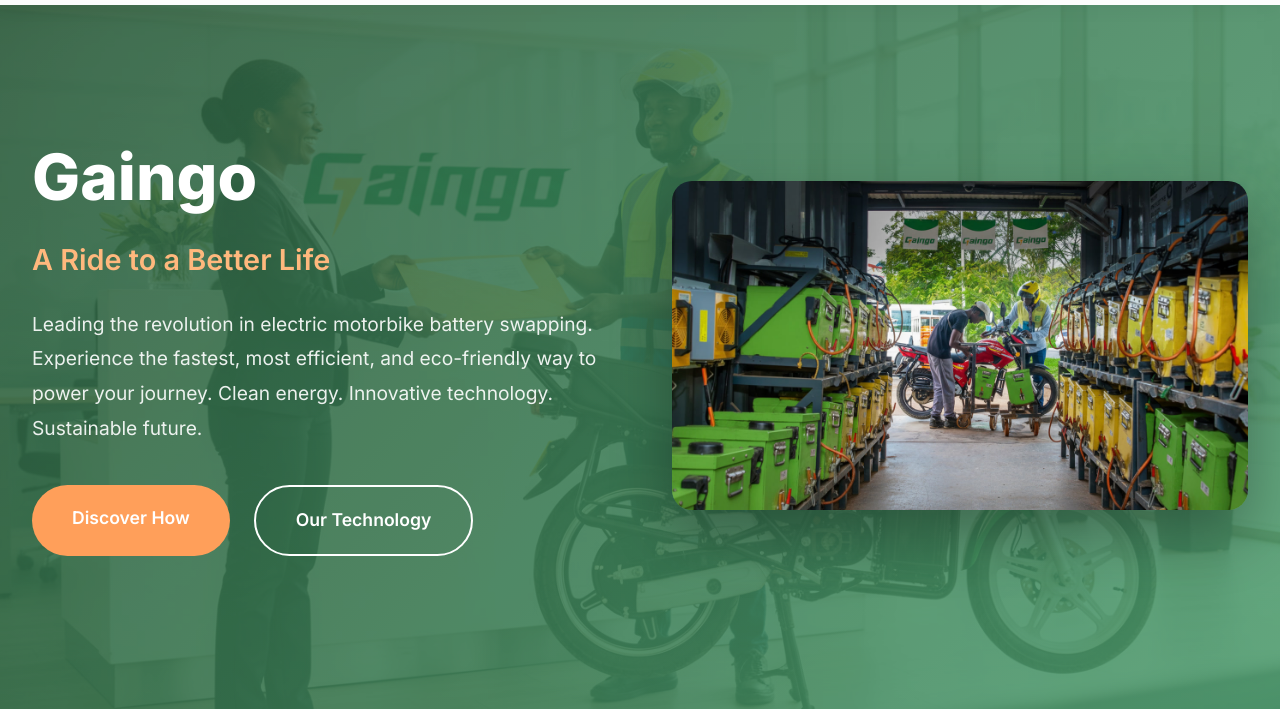
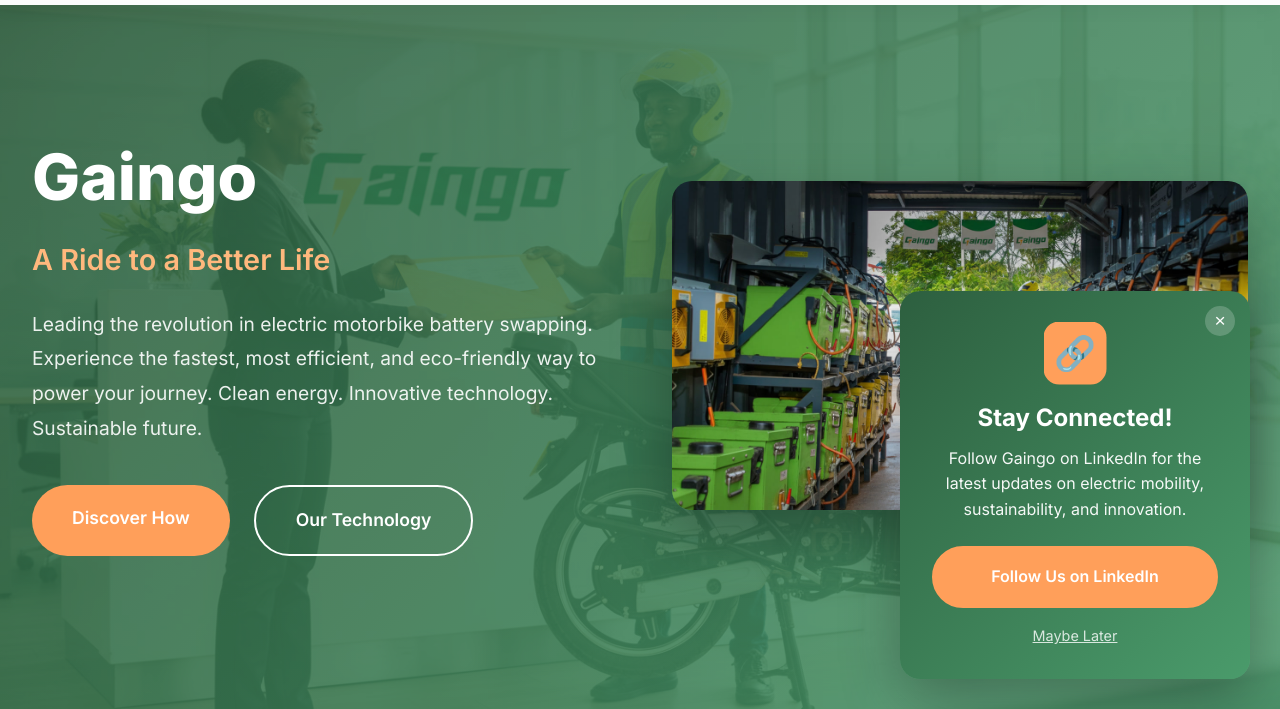
Before and after one commit to ErnestKapesa/gaingo, a plain HTML site: page index.html in a window 1280 px wide. Shown: the part 91-800 px from the top of the page. Drawn offline with Linux system fonts and the light colour scheme.

Commit message:
Add contact details and LinkedIn popup with animation

```diff
--- a/index.html
+++ b/index.html
@@ -531,6 +531,123 @@
             color: rgba(255, 255, 255, 0.6);
         }
 
+        /* LinkedIn Popup */
+        .linkedin-popup {
+            position: fixed;
+            bottom: -300px;
+            right: 30px;
+            width: 350px;
+            background: linear-gradient(135deg, var(--primary-green), var(--light-green));
+            border-radius: 20px;
+            padding: 2rem;
+            box-shadow: 0 20px 60px rgba(0, 0, 0, 0.3);
+            z-index: 10000;
+            transition: bottom 0.6s cubic-bezier(0.68, -0.55, 0.265, 1.55);
+            color: var(--white);
+        }
+
+        .linkedin-popup.show {
+            bottom: 30px;
+            animation: bounce 0.8s ease-in-out;
+        }
+
+        @keyframes bounce {
+            0%, 100% { transform: translateY(0); }
+            25% { transform: translateY(-10px); }
+            50% { transform: translateY(0); }
+            75% { transform: translateY(-5px); }
+        }
+
+        .linkedin-popup-close {
+            position: absolute;
+            top: 15px;
+            right: 15px;
+            background: rgba(255, 255, 255, 0.2);
+            border: none;
+            color: var(--white);
+            width: 30px;
+            height: 30px;
+            border-radius: 50%;
+            cursor: pointer;
+            font-size: 1.2rem;
+            display: flex;
+            align-items: center;
+            justify-content: center;
+            transition: all 0.3s ease;
+        }
+
+        .linkedin-popup-close:hover {
+            background: rgba(255, 255, 255, 0.3);
+            transform: rotate(90deg);
+        }
+
+        .linkedin-icon {
+            width: 60px;
+            height: 60px;
+            background: var(--primary-orange);
+            border-radius: 15px;
+            display: flex;
+            align-items: center;
+            justify-content: center;
+            margin: 0 auto 1rem;
+            font-size: 2rem;
+            animation: pulse 2s infinite;
+        }
+
+        @keyframes pulse {
+            0%, 100% { transform: scale(1); }
+            50% { transform: scale(1.05); }
+        }
+
+        .linkedin-popup h3 {
+            font-size: 1.5rem;
+            margin-bottom: 0.5rem;
+            text-align: center;
+        }
+
+        .linkedin-popup p {
+            text-align: center;
+            margin-bottom: 1.5rem;
+            opacity: 0.95;
+            line-height: 1.6;
+        }
+
+        .linkedin-btn {
+            display: block;
+            width: 100%;
+            background: var(--primary-orange);
+            color: var(--white);
+            padding: 1rem;
+            border-radius: 50px;
+            text-decoration: none;
+            text-align: center;
+            font-weight: 600;
+            transition: all 0.3s ease;
+            border: 2px solid var(--primary-orange);
+        }
+
+        .linkedin-btn:hover {
+            background: var(--light-orange);
+            border-color: var(--light-orange);
+            transform: translateY(-2px);
+            box-shadow: 0 10px 25px rgba(255, 159, 90, 0.4);
+        }
+
+        .linkedin-later {
+            display: block;
+            text-align: center;
+            margin-top: 1rem;
+            color: rgba(255, 255, 255, 0.8);
+            text-decoration: underline;
+            cursor: pointer;
+            font-size: 0.9rem;
+            transition: color 0.3s ease;
+        }
+
+        .linkedin-later:hover {
+            color: var(--white);
+        }
+
         /* Responsive Design */
         @media (max-width: 968px) {
             .hero-content,
@@ -552,6 +669,12 @@
 
             .section-header h2 {
                 font-size: 2rem;
+            }
+
+            .linkedin-popup {
+                width: 90%;
+                right: 5%;
+                left: 5%;
             }
         }
     </style>
@@ -767,6 +890,18 @@
         </div>
     </section>
 
+    <!-- LinkedIn Popup -->
+    <div class="linkedin-popup" id="linkedinPopup">
+        <button class="linkedin-popup-close" onclick="closeLinkedInPopup()">&times;</button>
+        <div class="linkedin-icon">🔗</div>
+        <h3>Stay Connected!</h3>
+        <p>Follow Gaingo on LinkedIn for the latest updates on electric mobility, sustainability, and innovation.</p>
+        <a href="https://www.linkedin.com/company/gaingoev/" target="_blank" rel="noopener noreferrer" class="linkedin-btn" onclick="followedLinkedIn()">
+            Follow Us on LinkedIn
+        </a>
+        <span class="linkedin-later" onclick="closeLinkedInPopup()">Maybe Later</span>
+    </div>
+
     <!-- Footer -->
     <footer>
         <div class="footer-content">
@@ -792,12 +927,53 @@
                 <h3>Contact</h3>
                 <p>Email: <a href="mailto:customercare@gmail.com">customercare@gmail.com</a></p>
                 <p>Phone: <a href="tel:+260779168888">+260 77916 8888</a></p>
-                <p>Follow us on social media</p>
+                <p>Follow us on <a href="https://www.linkedin.com/company/gaingoev/" target="_blank" rel="noopener noreferrer">LinkedIn</a></p>
             </div>
         </div>
         <div class="footer-bottom">
             <p>&copy; 2024 Gaingo. All rights reserved. | A Ride to a Better Life</p>
         </div>
     </footer>
+
+    <script>
+        // LinkedIn Popup Logic
+        function showLinkedInPopup() {
+            const popup = document.getElementById('linkedinPopup');
+            const hasVisited = localStorage.getItem('gaingo_linkedin_shown');
+
+            if (!hasVisited) {
+                setTimeout(() => {
+                    popup.classList.add('show');
+                }, 3000); // Show after 3 seconds
+            }
+        }
+
+        function closeLinkedInPopup() {
+            const popup = document.getElementById('linkedinPopup');
+            popup.classList.remove('show');
+            localStorage.setItem('gaingo_linkedin_shown', 'true');
+        }
+
+        function followedLinkedIn() {
+            localStorage.setItem('gaingo_linkedin_shown', 'true');
+        }
+
+        // Show popup on page load
+        window.addEventListener('load', showLinkedInPopup);
+
+        // Smooth scrolling for navigation links
+        document.querySelectorAll('a[href^="#"]').forEach(anchor => {
+            anchor.addEventListener('click', function (e) {
+                e.preventDefault();
+                const target = document.querySelector(this.getAttribute('href'));
+                if (target) {
+                    target.scrollIntoView({
+                        behavior: 'smooth',
+                        block: 'start'
+                    });
+                }
+            });
+        });
+    </script>
 </body>
 </html>
```
